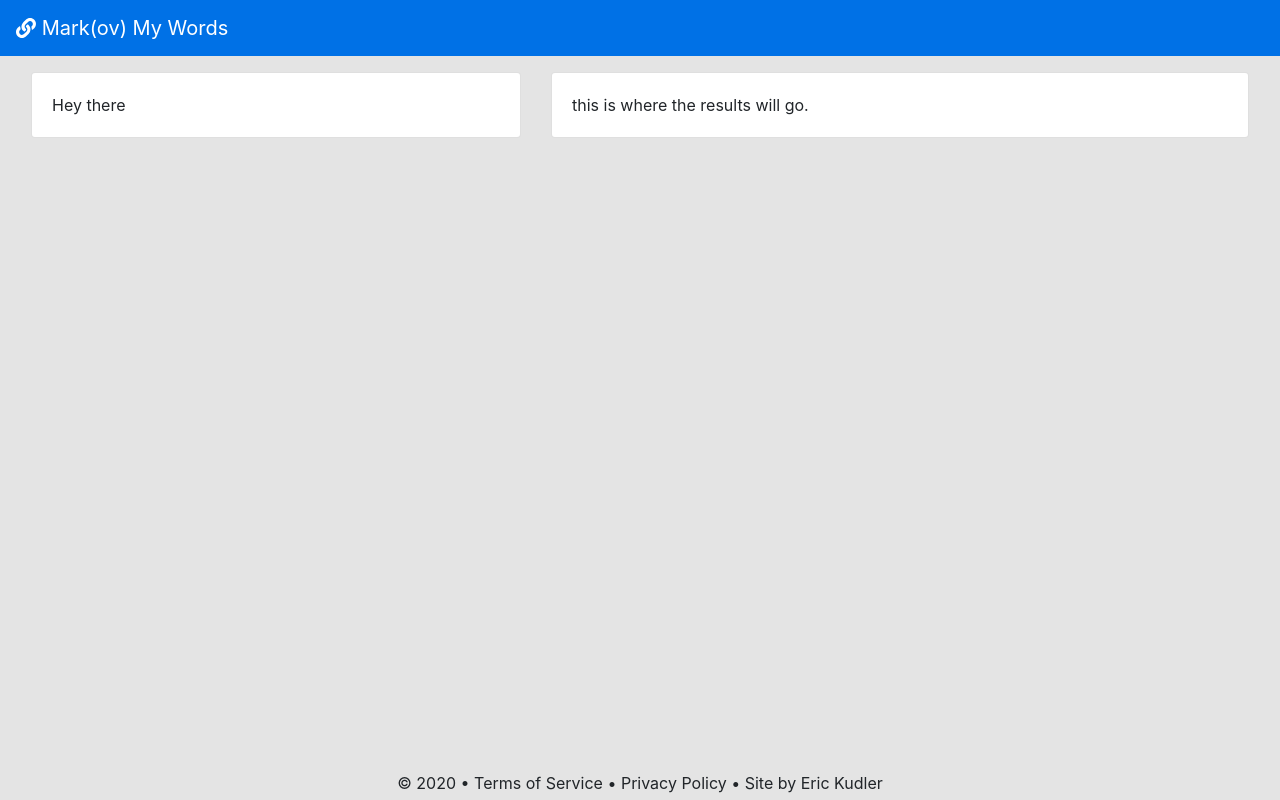
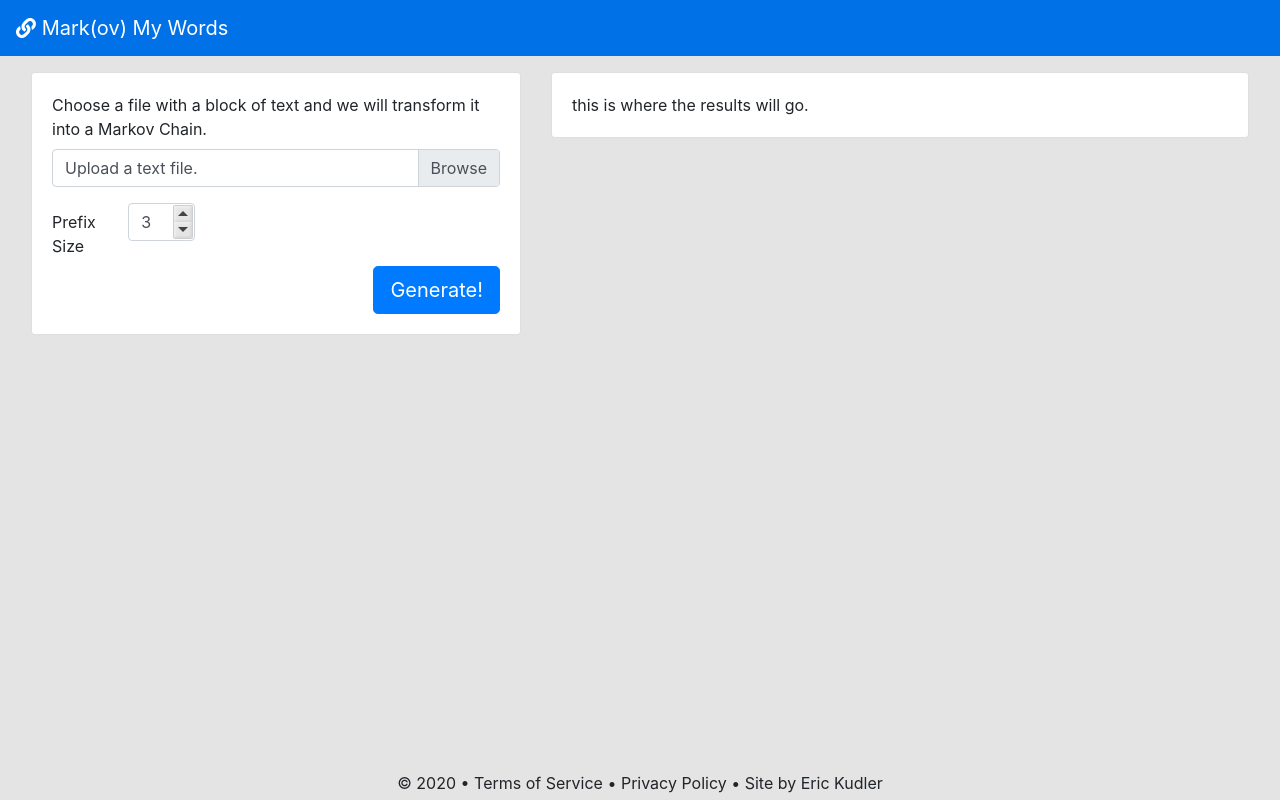
Before and after one commit to Joeento/markmywords-client, a React (Create React App) app: page / in a window 1280 px wide. Built offline with nearby package versions, Linux system fonts and the light colour scheme.

Commit message:
Fills out settings page with file upload and some settings, and a submit button

```diff
--- a/package.json
+++ b/package.json
@@ -13,6 +13,7 @@
     "react": "^17.0.1",
     "react-bootstrap": "^1.4.0",
     "react-dom": "^17.0.1",
+    "react-numeric-input": "^2.2.3",
     "react-scripts": "4.0.1",
     "web-vitals": "^0.2.4"
   },
--- /dev/null
+++ b/src/common/cards/InputCard.css
@@ -0,0 +1,3 @@
+.settings-label {
+  padding-top: 7px;
+}
--- a/src/common/cards/InputCard.js
+++ b/src/common/cards/InputCard.js
@@ -1,19 +1,38 @@
 import React, { Component } from 'react';
-import { Card, Row, Col } from 'react-bootstrap';
+import { Card, Row, Col, Form, Button } from 'react-bootstrap';
+import NumericInput from 'react-numeric-input';
 
-//import './InputCard.css';
+import './InputCard.css';
 
 class InputCard extends Component {
   render() {
-
     return (
-      <div>
-        <Card>
-          <Card.Body>
-            Hey there
-          </Card.Body>
-        </Card>
-      </div>
+      <Card>
+        <Card.Body>
+          <Form>
+            <Form.Group controlId="formBasicEmail">
+              <Form.Label>
+                Choose a file with a block of text and we will transform it into a Markov Chain.
+              </Form.Label>
+              <Form.File
+                id="text-file"
+                label="Upload a text file."
+                custom />
+            </Form.Group>
+            <Form.Row>
+              <Col md={2}>
+                <Form.Label className="settings-label">Prefix Size</Form.Label>
+              </Col>
+              <Col md={2}>
+                <NumericInput className='form-control' value="3" size='2' />
+              </Col>
+            </Form.Row>
+            <Button variant="primary" type="submit" size="lg" className="float-right">
+              Generate!
+            </Button>
+          </Form>
+        </Card.Body>
+      </Card>
     );
   }
 }
```
Also changed, not shown: 2 other files (tests, documents, lock files or other folders).
